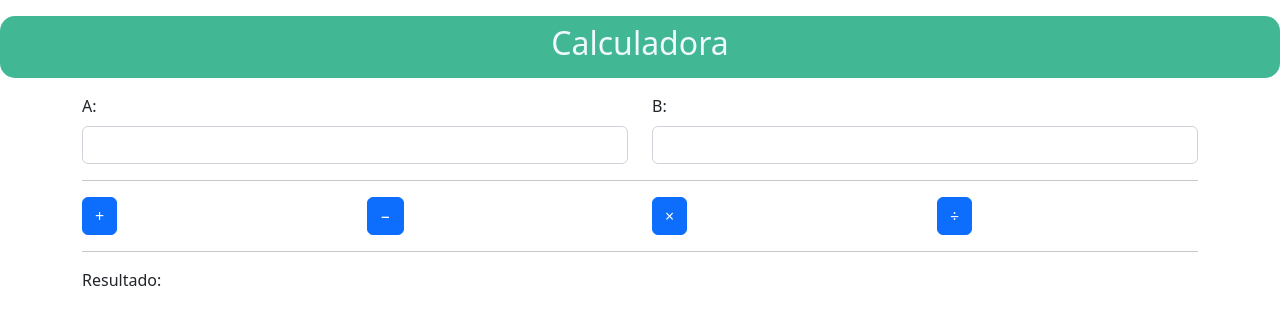
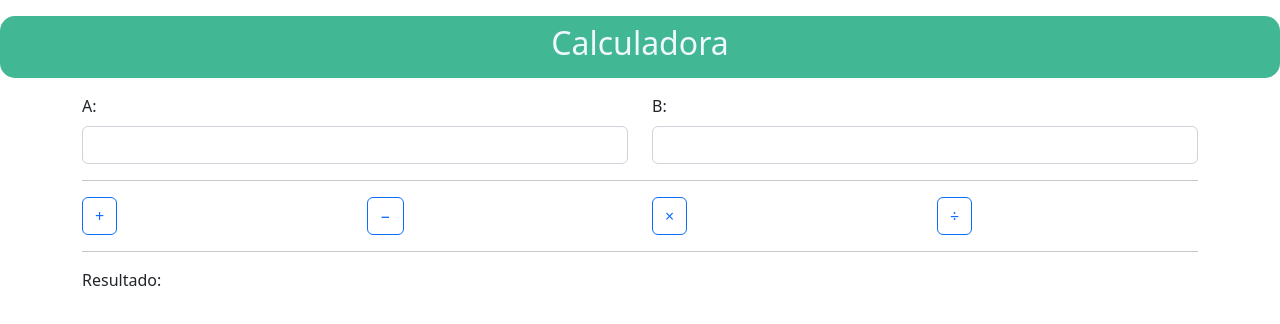
Before and after one commit to mariasanguesa/dsm-calculadora, a React (Create React App) app: page / in a window 1280 px wide. Shown: the top 324 px of the page. Built offline with nearby package versions, Linux system fonts and the light colour scheme.

Commit message:
Display active operation

```diff
--- a/src/App.js
+++ b/src/App.js
@@ -3,8 +3,6 @@ import Input from './Components/Input';
 import Output from './Components/Output';
 import Buttons from './Components/Buttons';
 import { useState } from 'react';
-
-
 
 function App() {
 
@@ -12,6 +10,7 @@ function App() {
   const [inputB, setInputB] = useState('');
 
   const [output, setOutput] = useState('');
+
 
   const inputAHandler = (event) => {
     setInputA(event.target.value);
@@ -38,7 +37,7 @@ function App() {
       <Header />
       <Input inputAHandler={inputAHandler} inputBHandler={inputBHandler} />
       <Buttons operacion={operacion} />
-      <Output output={output} />
+      <Output output={output}/>
     </div>
   );
 }
--- a/src/Components/Buttons.js
+++ b/src/Components/Buttons.js
@@ -2,28 +2,60 @@ import Container from 'react-bootstrap/Container';
 import Row from 'react-bootstrap/Row';
 import Col from 'react-bootstrap/Col';
 import Button from 'react-bootstrap/Button';
+import { useState } from 'react';
 
 const Buttons = (props) => {
 
+    const [activeAdd, setActiveAdd] = useState("btn btn-outline-primary");
+    const [activeSub, setActiveSub] = useState("btn btn-outline-primary");
+    const [activeMul, setActiveMul] = useState("btn btn-outline-primary");
+    const [activeDiv, setActiveDiv] = useState("btn btn-outline-primary");
+
     const operacionHandler = (event) => {
         props.operacion(event.target.value);
+
+        if (event.target.value === '-') {
+            setActiveSub("btn btn-outline-primary active");
+            setActiveMul("btn btn-outline-primary");
+            setActiveAdd("btn btn-outline-primary");
+            setActiveDiv("btn btn-outline-primary");
+
+        } else if (event.target.value === 'x') {
+            setActiveMul("btn btn-outline-primary active");
+            setActiveSub("btn btn-outline-primary");
+            setActiveAdd("btn btn-outline-primary");
+            setActiveDiv("btn btn-outline-primary");
+        }
+        else if (event.target.value === '+') {
+            setActiveAdd("btn btn-outline-primary active");
+            setActiveSub("btn btn-outline-primary");
+            setActiveMul("btn btn-outline-primary");
+            setActiveDiv("btn btn-outline-primary");
+
+        } else if (event.target.value === '/') {
+            setActiveDiv("btn btn-outline-primary active");
+            setActiveSub("btn btn-outline-primary");
+            setActiveMul("btn btn-outline-primary");
+            setActiveAdd("btn btn-outline-primary");
+        }
     }
+
 
     return (
         <Container>
             <hr></hr>
             <Row>
                 <Col>
-                    <Button onClick={operacionHandler} value={'+'}>+</Button>
+                    <Button onClick={operacionHandler} variant={activeAdd} value={'+'}>+</Button>
                 </Col>
                 <Col>
-                    <Button onClick={operacionHandler} value={'-'}>−</Button>
+                    <Button onClick={operacionHandler} variant={activeSub} value={'-'}>−</Button>
                 </Col>
                 <Col>
-                    <Button onClick={operacionHandler} value={'x'}>×</Button>
+                    <Button onClick={operacionHandler} variant={activeMul} value={'x'}>×</Button>
                 </Col>
                 <Col>
-                    <Button onClick={operacionHandler} value={'/'}>÷</Button>
+                    <Button onClick={operacionHandler} variant={activeDiv} value={'/'}>÷</Button>
                 </Col>
             </Row>
         </Container>
```
